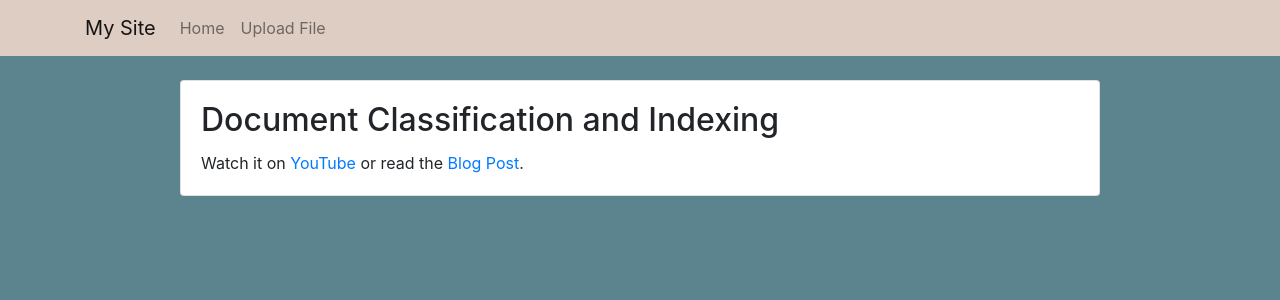
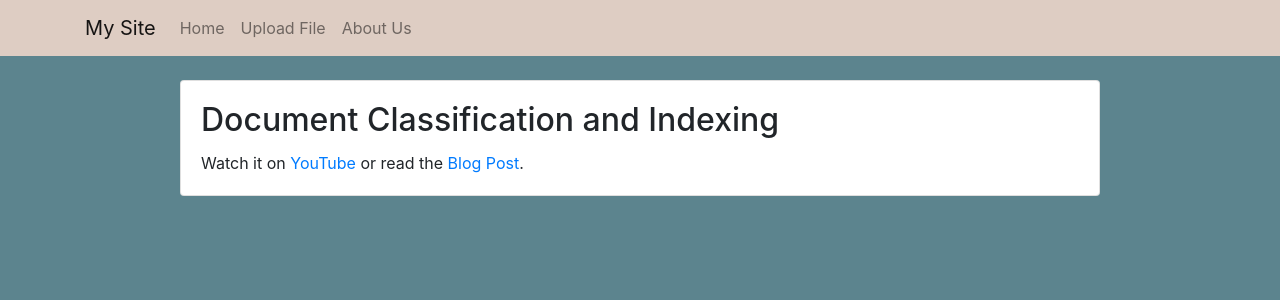
Before and after one commit to nsshah14/Document_Classification, a Django app: page / in a window 1280 px wide. Shown: the top 300 px of the page. Run offline with Django 3.2, Linux system fonts and the light colour scheme; some libraries are stand-ins or nearby versions.

Commit message:
linking about page

```diff
--- a/mysite/core/views.py
+++ b/mysite/core/views.py
@@ -20,6 +20,8 @@ def upload(request):
         context['name'] = uploaded_file.name
     return render(request, 'upload.html', context)
 
+def about(request):
+    return render(request, 'about.html', {})
 
 # def book_list(request):
 #     books = Book.objects.all()
--- a/mysite/templates/base.html
+++ b/mysite/templates/base.html
@@ -22,6 +22,9 @@
           <li class="nav-item">
             <a class="nav-link" href="{% url 'upload' %}">Upload File</a>
           </li>
+          <li class="nav-item">
+            <a class="nav-link" href="{% url 'about' %}">About Us</a>
+          </li>
         </ul>
       </div>
     </div>
--- a/mysite/urls.py
+++ b/mysite/urls.py
@@ -9,7 +9,7 @@ from mysite.core import views
 urlpatterns = [
     path('', views.Home.as_view(), name='home'),
     path('upload/', views.upload, name='upload'),
-
+    path('about/', views.about, name='about'),
     path('admin/', admin.site.urls),
 ]
 
```
